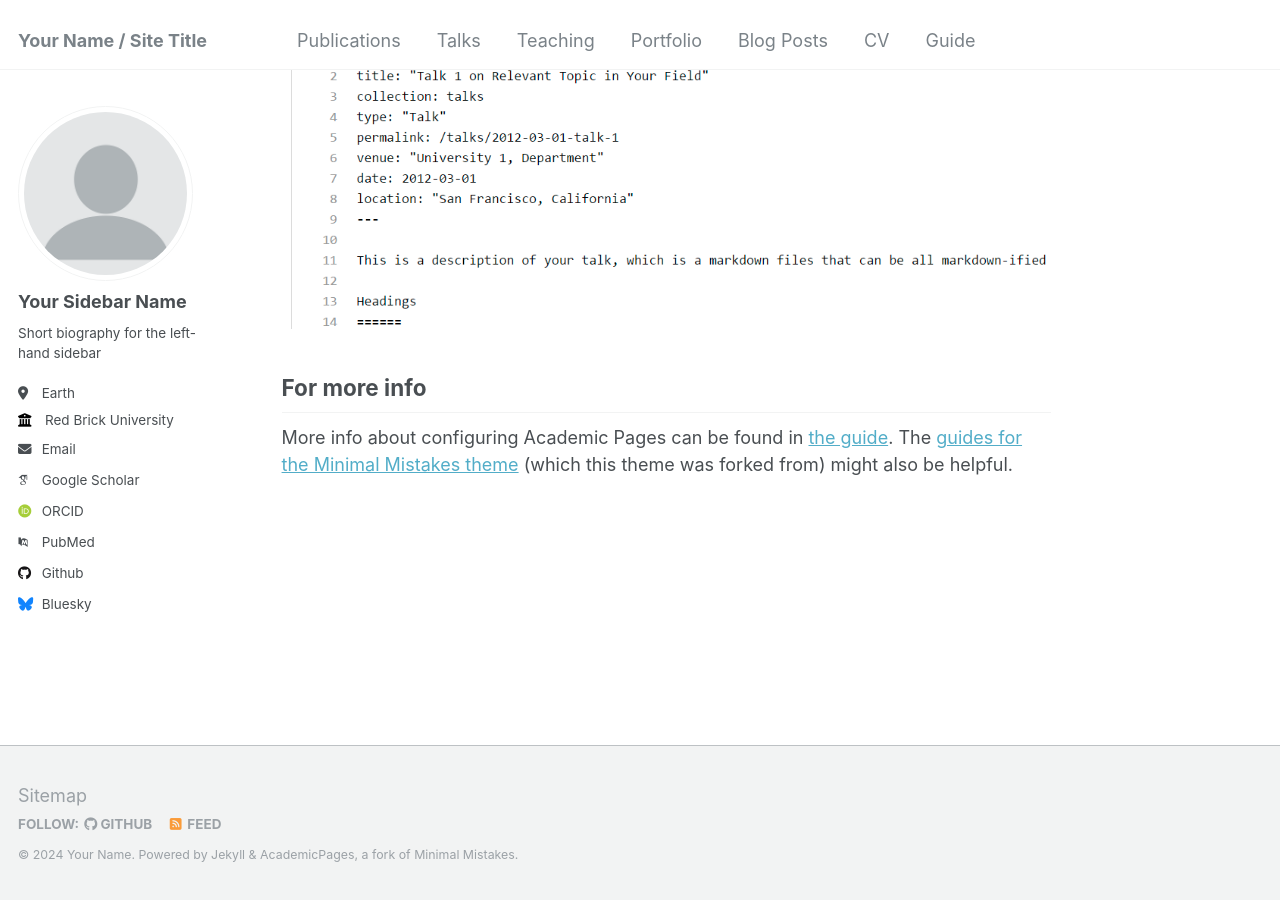
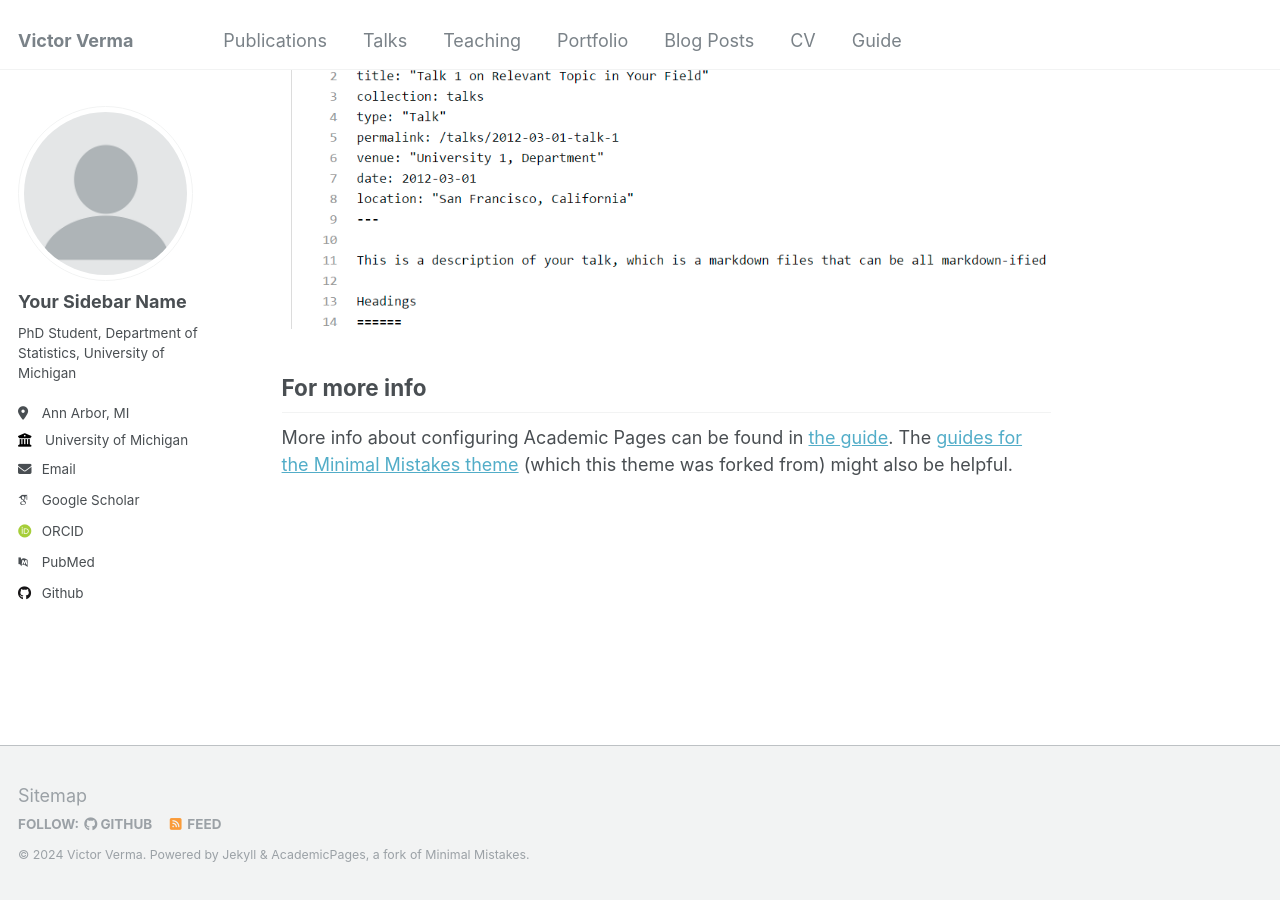
Before and after one commit to victorverma/victorverma.github.io, a Jekyll site: the page built from _pages/about.md, in a window 1280 px wide and 900 px high, scrolled down 2660 px. Built offline with Jekyll 4.4.1, drawn with Linux system fonts in a browser that asks for light colours; some web fonts are replaced.

Commit message:
Put my name/bio/etc. in various places

```diff
--- a/_config.yml
+++ b/_config.yml
@@ -8,13 +8,13 @@
 
 # Basic Site Settings
 locale                   : "en-US"
-title                    : "Your Name / Site Title"
+title                    : "Victor Verma"
 title_separator          : "-"
-name                     : &name "Your Name"
-description              : &description "personal description"
-url                      : https://academicpages.github.io # the base hostname & protocol for your site e.g. "https://mmistakes.github.io"
+name                     : &name "Victor Verma"
+description              : &description "PhD Student, Department of Statistics, University of Michigan"
+url                      : https://victorverma.github.io # the base hostname & protocol for your site e.g. "https://mmistakes.github.io"
 baseurl                  : "" # the subpath of your site, e.g. "/blog"
-repository               : "academicpages/academicpages.github.io"
+repository               : "victorverma/victorverma.github.io"
 
 # Site Author - The following control what appear as part of the author content on the side bar.
 #               If a field is blank the icon and link will not appear, otherwise it will be shown.
@@ -24,11 +24,11 @@ author:
   avatar           : "profile.png"
   name             : "Your Sidebar Name"
   pronouns         : # example: "she/her"
-  bio              : "Short biography for the left-hand sidebar"
-  location         : "Earth"
-  employer         : "Red Brick University"
+  bio              : "PhD Student, Department of Statistics, University of Michigan"
+  location         : "Ann Arbor, MI"
+  employer         : "University of Michigan"
   uri              : # URL
-  email            : "none@example.org"
+  email            : "vkverma@umich.edu"
 
   # Academic websites
   arxiv            : # URL - Update with the correct link to your profile
@@ -43,12 +43,12 @@ author:
   bitbucket        : # Username - Update with your username on the site
   codepen          : # Username
   dribbble         : # Username
-  github           : "academicpages"
+  github           : "victorverma"
   kaggle           : # Username
   stackoverflow    : # User number or user number and name (i.e., use "1" or "1/jeff-atwood")
 
   # Social media
-  bluesky          : "bsky.app" # Replace this with you Bluesky username
+  bluesky          : # Username
   facebook         : # Username
   flickr           : # Username
   foursquare       : # Username
```
